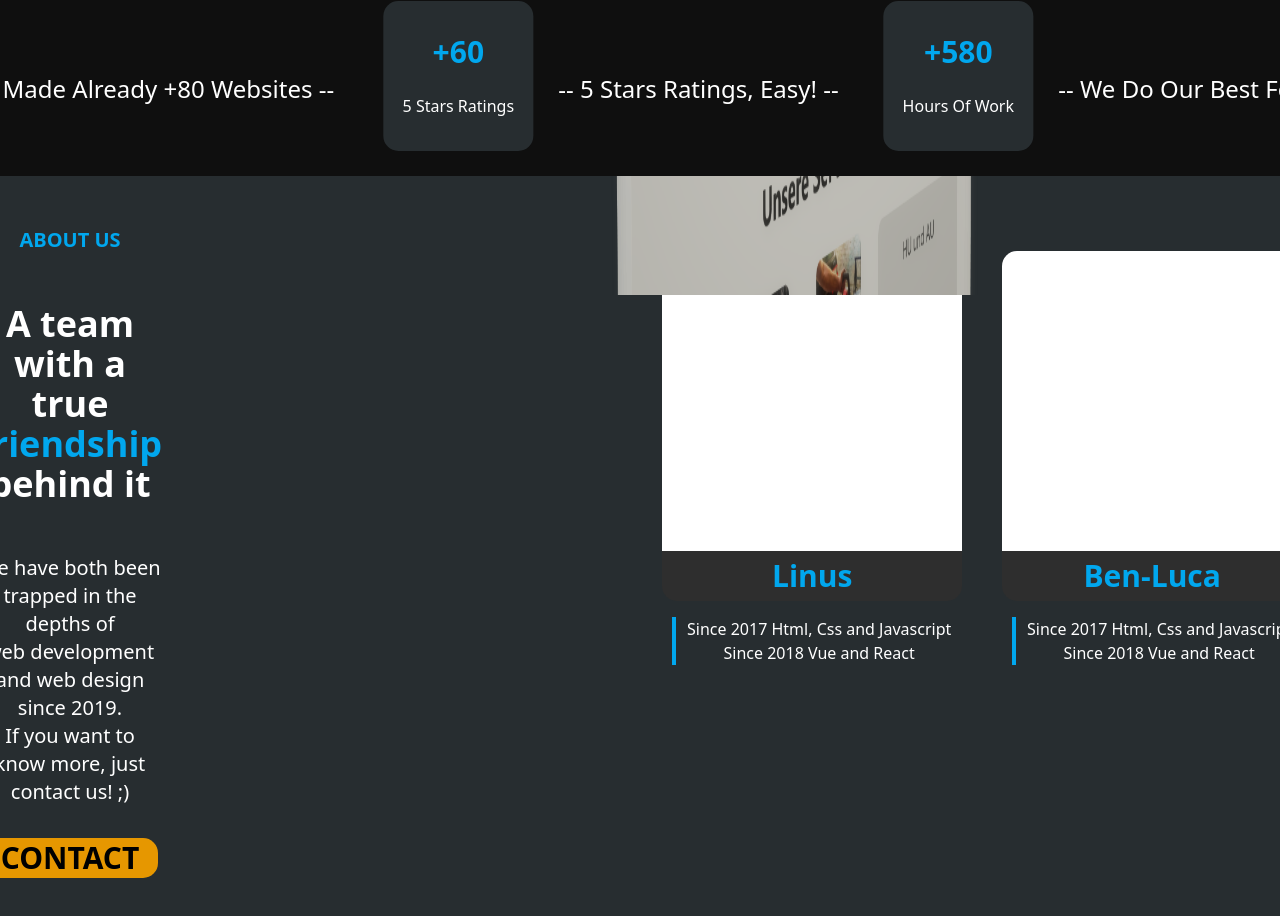
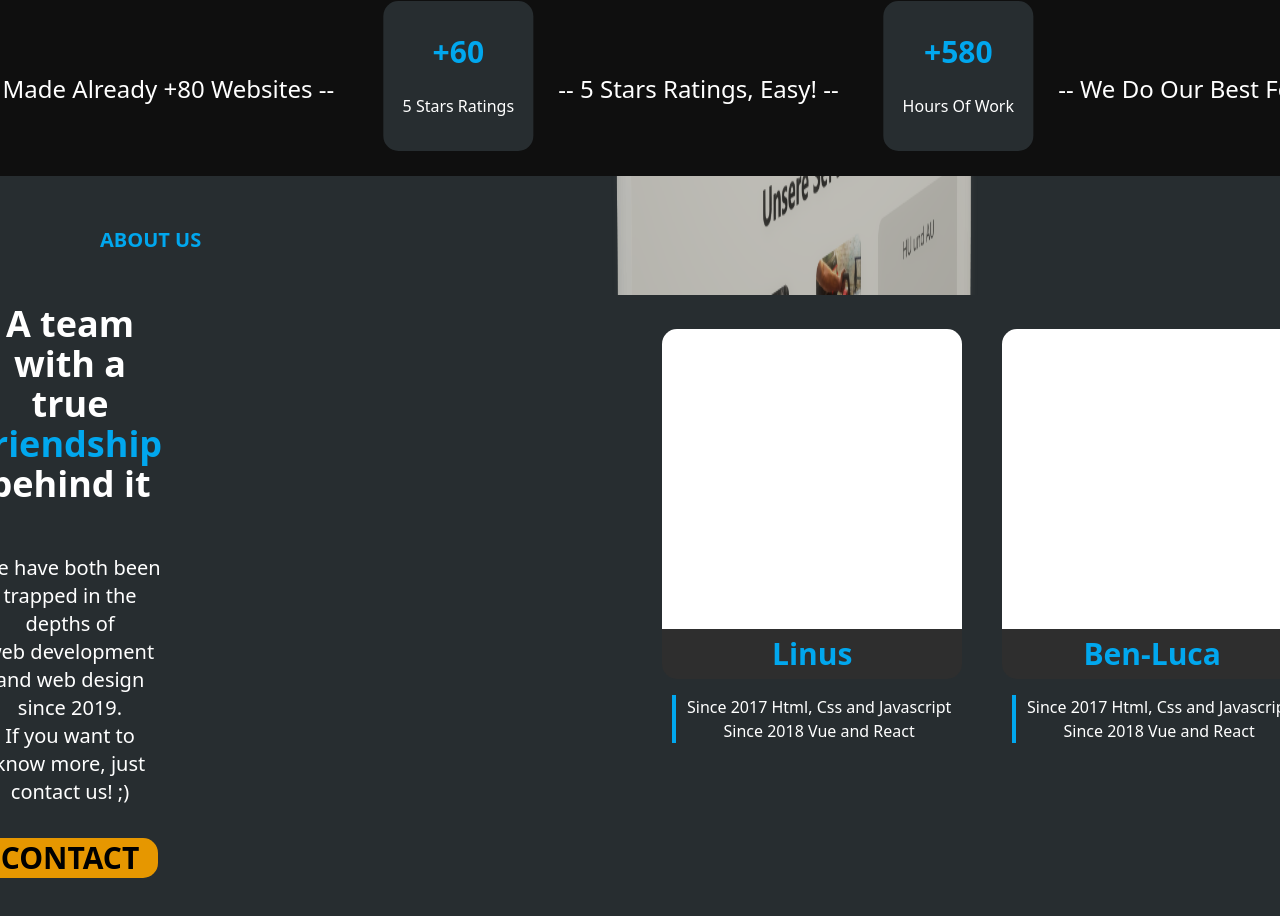
Before and after one commit to Ferbion-lT/V3, a Vue app: page / in a window 1280 px wide. Shown: the part 824-1740 px from the top of the page. Built offline with nearby package versions, Linux system fonts and the light colour scheme.

Commit message:
feat: made everything responsive

```diff
--- a/src/components/About.vue
+++ b/src/components/About.vue
@@ -1,10 +1,10 @@
 <template>
     <div class="bg-[#272d30] pb-[100px]">
+        <div class="pt-[50px] flex justify-center sm:pl-[100px] sm:block">
+            <span class="text-[#01a7ee] uppercase font-bold text-xl">about us</span>
+        </div>
         <div class="flex flex-col justify-center gap-[500px] sm:flex-row">
             <div class="flex flex-col justify-center">
-                <div class="pt-[50px] text-center">
-                    <span class="text-[#01a7ee] uppercase font-bold text-xl">about us</span>
-                </div>
                 <div class="pt-[50px] text-center">
                     <span class="text-white font-bold text-4xl">A team with a true<br><span class="text-[#01a7ee]">friendship </span>behind it</span>
                 </div>
```
